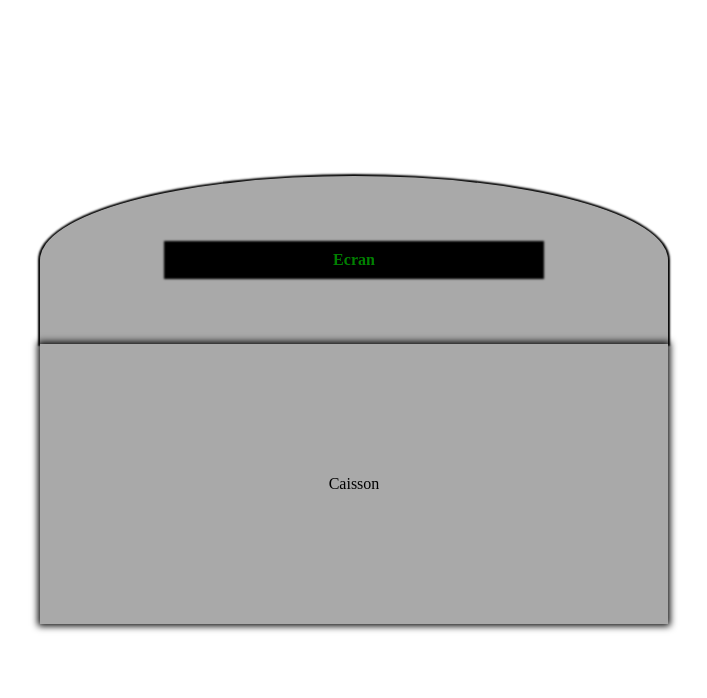
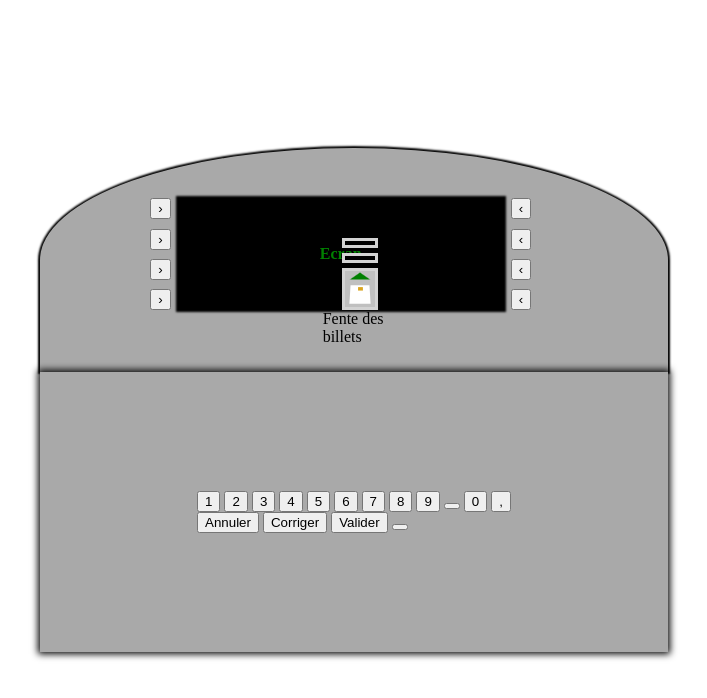
Before and after one commit to SkylerAuraArena/DAB, a plain HTML site: page index.html in a window 1280 px wide. Shown: the whole page, without its empty margins (286-993 px from the left). Drawn offline with Linux system fonts and the light colour scheme.

Commit message:
Implémentation des fentes de carte et de ticket

```diff
--- a/index.html
+++ b/index.html
@@ -9,9 +9,57 @@
     <body>
         <div class="container">
             <div class="head">
-                <span class="screen">Ecran</span>
+                <div class="upperHead">
+                    <div class="leftArrows">
+                        <button class="button">&rsaquo;</button>
+                        <button class="button">&rsaquo;</button>
+                        <button class="button">&rsaquo;</button>
+                        <button class="button">&rsaquo;</button>
+                    </div>
+                    <span class="screen">Ecran</span>
+                    <div class="rigthArrows">
+                        <button class="button">&lsaquo;</button>
+                        <button class="button">&lsaquo;</button>
+                        <button class="button">&lsaquo;</button>
+                        <button class="button">&lsaquo;</button>
+                    </div>
+                    <div class="cardSpot">
+                        <div class="ticketSlot"></div>
+                        <div class="cardSlot"></div>
+                        <div class="cardImgGroup">
+                            <div class="triangle"></div>
+                            <div class="cardImg">
+                                <div class="chip"></div>
+                            </div>
+                        </div>
+                    </div>
+                </div>
+                <div class="cashSlot">Fente des billets</div>
             </div>
-            <div class="tank">Caisson</div>
+            <div class="tank">
+                <div class="keyboard">
+                    <div class="leftKeys">
+                        <button class="button">1</button>
+                        <button class="button">2</button>
+                        <button class="button">3</button>
+                        <button class="button">4</button>
+                        <button class="button">5</button>
+                        <button class="button">6</button>
+                        <button class="button">7</button>
+                        <button class="button">8</button>
+                        <button class="button">9</button>
+                        <button class="button"></button>
+                        <button class="button">0</button>
+                        <button class="button">,</button>
+                    </div>
+                    <div class="rigthKeys">
+                        <button>Annuler</button>
+                        <button>Corriger</button>
+                        <button>Valider</button>
+                        <button></button>
+                    </div>
+                </div>
+            </div>
         <div>
     </body>
 </html>
--- a/style.css
+++ b/style.css
@@ -26,22 +26,41 @@ html, body{
     justify-items: center;
     align-items: center;
     flex-direction: column;
-    height: 30%;
+    height: 40%;
     width: 70%;
     border-radius: 100% 100% 0px 0px;
     box-shadow: 0px 0px 2px 2px black;
 }
+.upperHead{
+    height: 50%;
+    width: 65%;
+    position: relative;
+    display: flex;
+    flex-direction: row;
+}
 .screen{
     background-color: black;
     box-shadow: 0px 0px 2px 2px black;
-    height: 20%;
-    width: 60%;
+    height: 100%;
+    width: 80%;
     color: green;
     text-align: center;
     display: flex;
     justify-content: center;
     align-items: center;
     font-weight: bold;
+}
+.leftArrows{
+    display: flex;
+    flex-direction: column;
+    justify-content: space-between;
+    margin-right: 7px;
+}
+.rigthArrows{
+    display: flex;
+    flex-direction: column;
+    justify-content: space-between;
+    margin-left: 7px;
 }
 .tank{
     background-color: darkgray;
@@ -54,3 +73,71 @@ html, body{
     width: 70%;
     box-shadow: 0px 0px 7px 2px black;
 }
+.cardSpot{
+    position: absolute;
+    display: flex;
+    flex-direction: column;
+    left: 182px;
+    height: 100%;
+}
+.ticketSlot{
+    width: 30px;
+    height: 5%;
+    margin-bottom: 5px;
+    margin-left: 10px;
+    margin-top: 40px;
+    background-color: black;
+    border: 3px solid lightgray;
+}
+.cardSlot{
+    width: 30px;
+    height: 5%;
+    margin-left: 10px;
+    background-color: black;
+    border: 3px solid lightgray;
+}
+.cardSlot:hover{
+    background-color: green;
+}
+.cashSlot{
+    width: 10%;
+    height: 5%;
+}
+.cardImgGroup{
+    display: flex;
+    flex-direction: column;
+    align-items: center;
+    width: 30px;
+    height: 40%;
+    margin-left: 10px;
+    margin-top: 5px;
+    background-color: silver;
+    border: 3px solid lightgray;
+}
+.triangle{
+    display : inline-block;
+    border-right : 10px solid transparent;
+    border-bottom : 10px solid green;
+    border-left : 10px solid transparent;
+    transform: perspective(150px) rotateX(45deg);
+}
+.cardImg{
+    position: relative;
+    display: flex;
+    justify-content: center;
+    border-top : 13px solid white;
+    border-right : 10px solid white;
+    border-bottom : 13px solid white;
+    border-left : 10px solid white;
+    transform: perspective(150px) rotateX(45deg);
+}
+.cardImgGroup:hover{
+     transform: translateY(-4px);
+}
+.chip{
+    position: absolute;
+    background-color: goldenrod;
+    width: 5px;
+    height: 5px;
+    bottom: 5px;
+}
```
